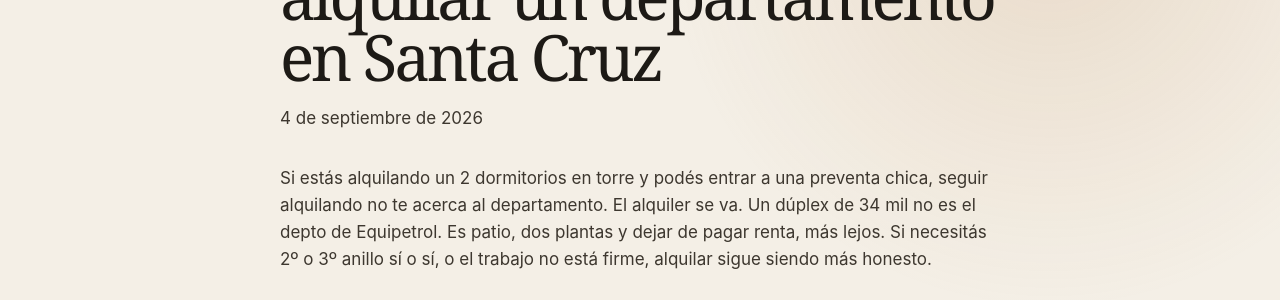
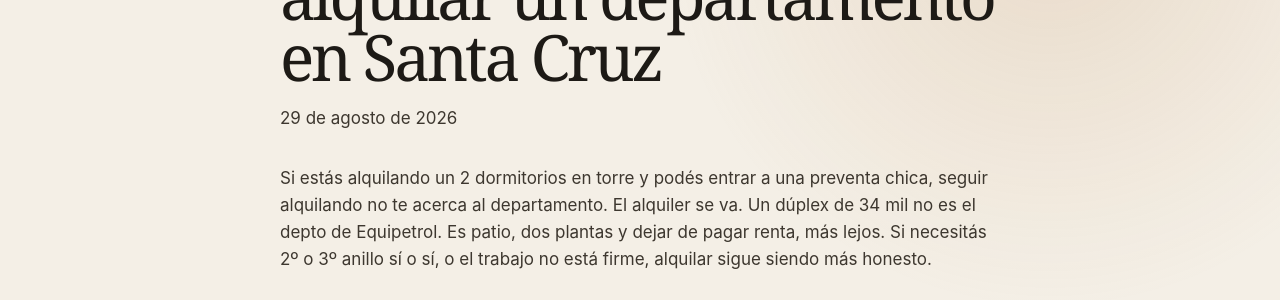
Before and after one commit to juanmanuelramallo/miprimerdepto, a Jekyll site: the page built from _posts/2026-08-29-comprar-o-alquilar-departamento-santa-cruz.md, in a window 1280 px wide and 900 px high. Shown: the part 269-569 px from the top of the window. Built offline with Jekyll 4.4.1, drawn with Linux system fonts in a browser that asks for light colours.

Commit message:
Publish buy-vs-rent post: drop noindex, date 29 Aug

```diff
--- a/_posts/2026-08-29-comprar-o-alquilar-departamento-santa-cruz.md
+++ b/_posts/2026-08-29-comprar-o-alquilar-departamento-santa-cruz.md
@@ -3,9 +3,7 @@
 title: Conviene comprar o alquilar un departamento en Santa Cruz
 description: Si estás alquilando un 2 dormitorios en torre y podés entrar a una preventa chica, el alquiler no te acerca al depto. Cuándo sí comprar y cuándo seguir alquilando en Santa Cruz de la Sierra.
 permalink: /blog/comprar-o-alquilar-departamento-santa-cruz/
-date_label: 4 de septiembre de 2026
-robots: noindex, nofollow
-sitemap: false
+date_label: 29 de agosto de 2026
 faq:
   - q: ¿Conviene comprar o alquilar un departamento en Santa Cruz?
     a: Si el trabajo está más o menos firme y podés entrar a una preventa chica, el alquiler de un 2 dormitorios no te acerca al depto. Si necesitás 2º o 3º anillo sí o sí, o la plata no está, alquilar sigue siendo más honesto.
```
